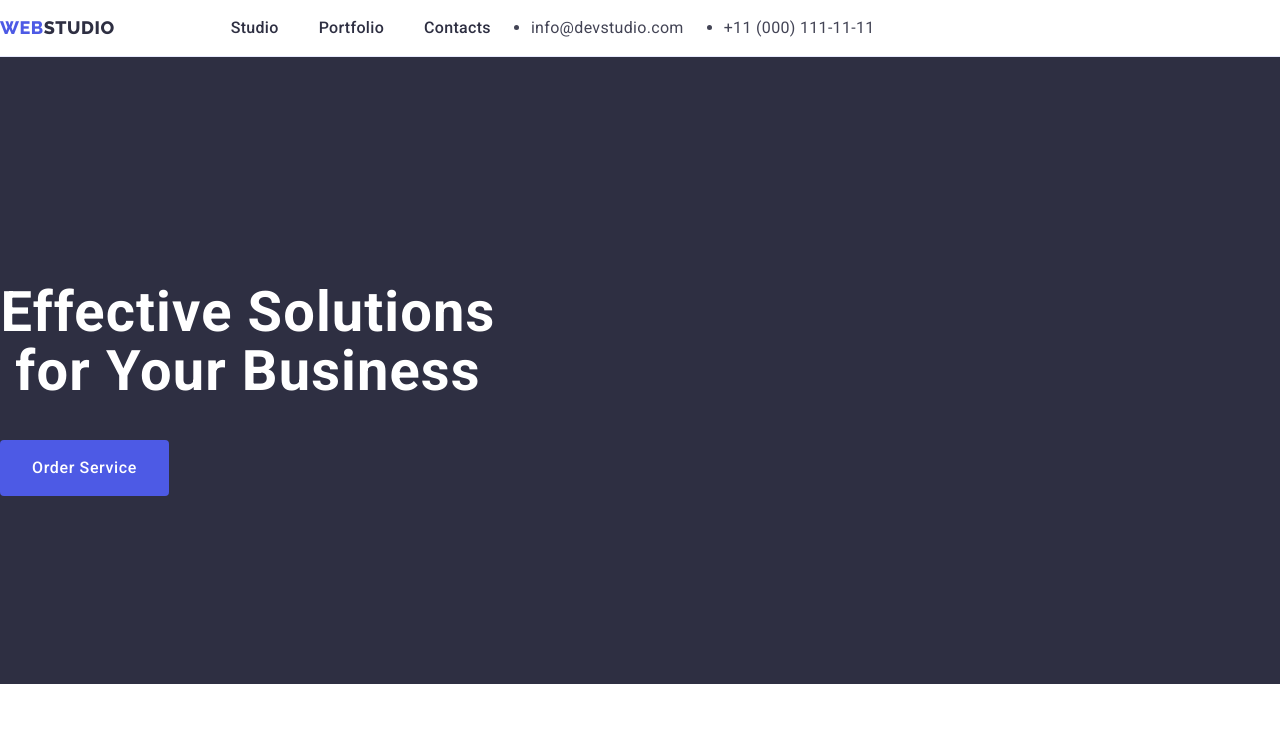
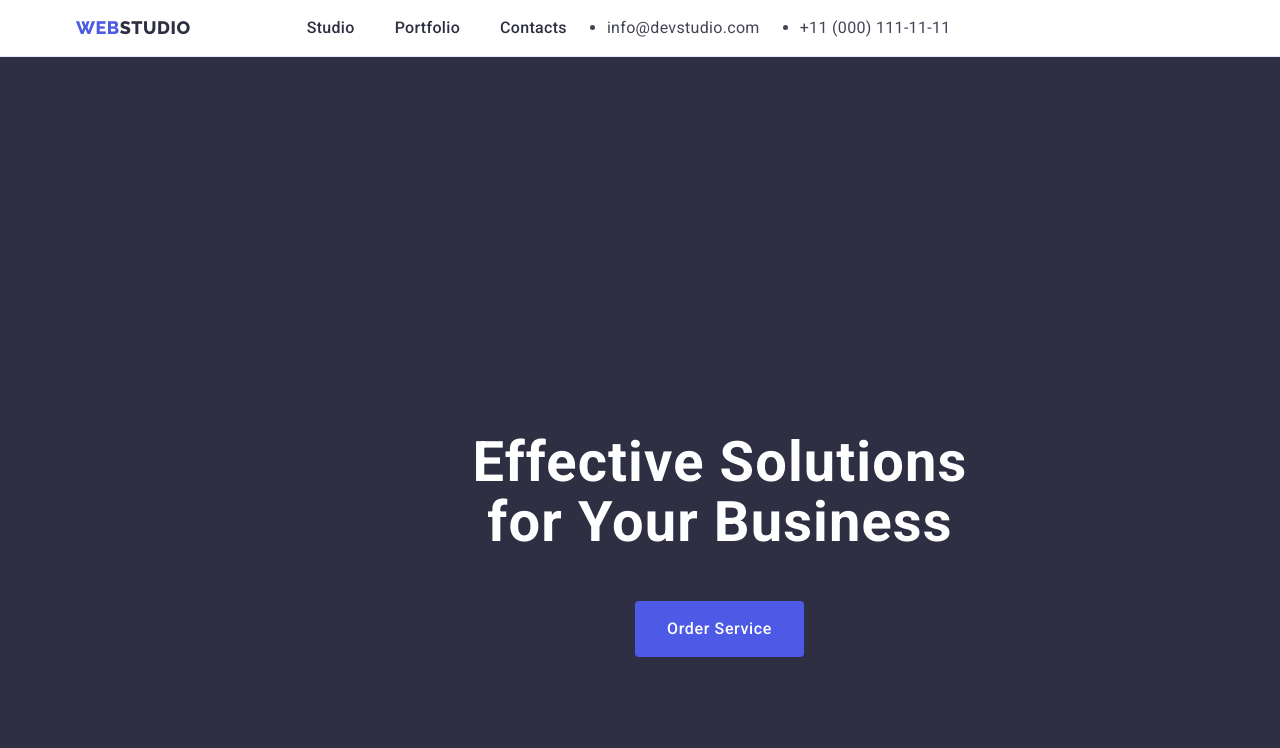
Before and after one commit to tetiana22/goit-markup-hw-03, a plain HTML site: page index.html in a window 1280 px wide. Shown: the top 748 px of the page. Drawn offline with nearby package versions, Linux system fonts and the light colour scheme.

Commit message:
normalize

```diff
--- a/css/styles.css
+++ b/css/styles.css
@@ -1,10 +1,7 @@
 * {
   box-sizing: border-box;
 }
-html {
-    height: 100%;
 
-}
 body {
     font-family: "Roboto", sans-serif;
     size: 16px;
@@ -111,6 +108,7 @@
 .section1 {
     background-color: var(--background-color);
     padding: 188px 0;
+
 }
 
 .main-name {
@@ -120,7 +118,10 @@
     letter-spacing: 0.02em;
     color: #ffffff;
     width: 496px;
-
+   display: flex;
+   text-align: center;
+   flex-direction: column;
+   margin: 188px 472px 48px;
 }
 
 
@@ -139,7 +140,7 @@
     border: none;
     border-radius: 4px;
     justify-content: center;
-
+    margin: 0 635px 188px;
 }
 .button:hover,
 .button:focus {
--- a/index.html
+++ b/index.html
@@ -4,7 +4,7 @@
 
         <meta charset="utf-8" />
         <meta name="description" content="Effective Solutions for Your Business" />
-        <link rel="stylesheet" href="./css/normalize.css-master/normalize.css">
+        <link rel="stylesheet" href="css/modern-normalize.min.css">
         <link rel="preconnect" href="https://fonts.googleapis.com">
 <link rel="preconnect" href="https://fonts.gstatic.com" crossorigin>
 <link href="https://fonts.googleapis.com/css2?family=Raleway:wght@800&family=Roboto:wght@400;500;700;900&display=swap" rel="stylesheet">
@@ -15,7 +15,7 @@
  </head>
      <body>
          <header class="head">
-             <div class="container">
+             <div class="head-container container">
                 <nav class="contacts">
                  <a href="./index.html" class="nav-logo link">Web<span class="color-web">Studio</span></a>
 
```
Also changed, not shown: portfolio.html (+1 -1 lines).
